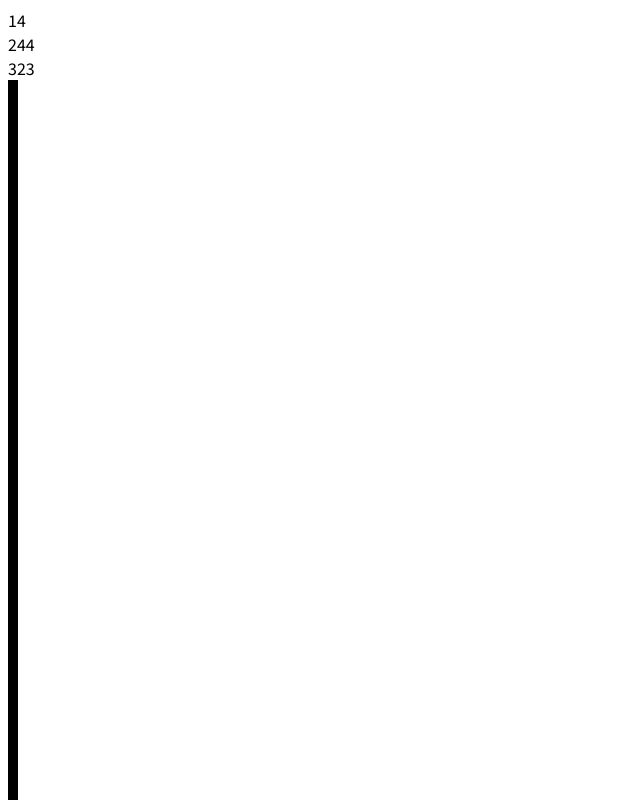
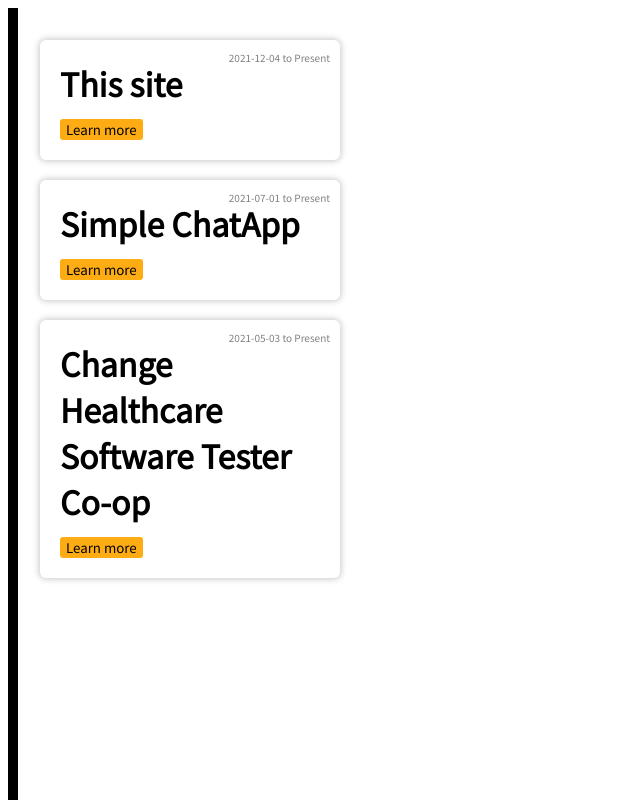
Before and after one commit to t-quinn-t/simple-site, a React (Create React App) app: page / in a window 1280 px wide. Shown: the top 800 px of the page, without its empty margins (0-640 px from the left). Built offline with nearby package versions, Linux system fonts and the light colour scheme.

Commit message:
dev: added timline render card machanism

```diff
--- a/src/App.js
+++ b/src/App.js
@@ -19,31 +19,37 @@ function App() {
     );
 }
 
+/**
+ * This function reads data.js and feeds data to timeline
+ * @returns rendered timeline
+ */
 function initTimeline() {
 
-    const timelineTopTime       = Date.now();
-    const timelineBottomTime    = new Date(2018, 1, 1);
-    const projDataArr           = timelineData.projects;
-    const expDataArr            = timelineData.experience;
+    const timelineTopTime       = CONST.timelineTopTime;
+    const timelineBottomTime    = CONST.timelineBottomTime;
 
-    let data = [
-        {
-            termdate: 22,
-            initdate: 45
-        },
-        {
-            termdate: 14,
-            initdate: 50
-        },
-        {
-            termdate: 244,
-            initdate: 455
-        },
-        {
-            termdate: 323,
-            initdate: 377
+    let data = timelineData.raw;
+
+    // Modify elements in data by appending additional properties
+    //  "initdateDepth", "termdateDepth". These are pixel depth from top converted
+    //  from dates
+    data.forEach(element => {
+        let rawdate = element.termdate;
+        if (rawdate === 'Present') {
+            element['termdateDepth'] = 0;
+        } else {
+            let date = new Date(rawdate);
+            let p = (CONST.timelineTopTime - date)/1000/60/60/24*CONST.DATE_TO_PIXEL_MULTIPLIER;
+            element['termdateDepth'] = p;
         }
-    ]
+        rawdate = element.initdate;
+        if (rawdate === 'Present') {
+            element['initdateDepth'] = 0;
+        }
+        let date = new Date(rawdate);
+        let p = (CONST.timelineTopTime - date)/1000/60/60/24*CONST.DATE_TO_PIXEL_MULTIPLIER;
+        element['initdateDepth'] = p;
+    })
 
     const timelineLength = (timelineTopTime - timelineBottomTime)/1000/60/60/24*CONST.DATE_TO_PIXEL_MULTIPLIER;
     return (
--- a/src/components/TimelineCardComponent.js
+++ b/src/components/TimelineCardComponent.js
@@ -79,6 +79,7 @@ function _renderTime(initdate, termdate) {
  * @returns description list in <li> form
  */
 function _renderDescription(description) {
+    if (description === undefined || description === null) return null;
     return (
         <ul className="timeline-card-description-container">
             {description.map((description, index) => {
--- a/src/components/TimelinePortfolioComponent.js
+++ b/src/components/TimelinePortfolioComponent.js
@@ -20,55 +20,64 @@ function TimelinePortfolio(props) {
 
     // Bind page scroll event
     useEffect(() => {
-
         window.addEventListener("scroll", handleTimelineScroll);
         const initialTimelineDepth = CONST.PAGE_HERO_HEIGHT;
-        while (lowerPoolRef.current.length > 0 && lowerPoolRef.current[0].termdate < initialTimelineDepth) {
+        while (lowerPoolRef.current.length > 0 && lowerPoolRef.current[0].termdateDepth < initialTimelineDepth) {
             middlePoolRef.current.push(lowerPoolRef.current.shift());
         }
         setTimelineCardPool(middlePoolRef.current);
+        console.log(lowerPoolRef.current)
         return () => {
             window.removeEventListener("scroll", handleTimelineScroll);
         }
     }, []);
 
     function handleTimelineScroll(event) {
-
-        let upperInitdate = upperPoolRef.current.length <= 0 ? 0 : upperPoolRef.current[upperPoolRef.current.length-1].initdate;
+        let upperInitdate = upperPoolRef.current.length <= 0 ? 0 : upperPoolRef.current[upperPoolRef.current.length-1].initdateDepth;
         if (upperInitdate > 0 && window.scrollY < upperInitdate) {
             // When scrolling up, append next started card;
             middlePoolRef.current.unshift(upperPoolRef.current.pop());
             setTimelineCardPool([...middlePoolRef.current]);
             return;
         }
-        let lowerInitdate = middlePoolRef.current.length <= 0 ? 0 : middlePoolRef.current[0].initdate;
+        let lowerInitdate = middlePoolRef.current.length <= 0 ? 0 : middlePoolRef.current[0].initdateDepth;
         if (lowerInitdate > 0 && window.scrollY > lowerInitdate) {
             // When scrolling down, remove unstarted card;
             upperPoolRef.current.push(middlePoolRef.current.shift());
             setTimelineCardPool([...middlePoolRef.current]);
             return;
         }
-        let upperTermdate = middlePoolRef.current.length <= 0 ? 0 : middlePoolRef.current[middlePoolRef.current.length-1].termdate;
+        let upperTermdate = middlePoolRef.current.length <= 0 ? 0 : middlePoolRef.current[middlePoolRef.current.length-1].termdateDepth;
         if (upperTermdate > 0 && window.scrollY+CONST.PAGE_HERO_HEIGHT < upperTermdate) {
             // When scrolling up, remove finished card;
             lowerPoolRef.current.unshift(middlePoolRef.current.pop());
             setTimelineCardPool([...middlePoolRef.current]);
             return;
         }
-        let lowerTermdate = lowerPoolRef.current.length <= 0 ? CONST.PAGE_HERO_HEIGHT : lowerPoolRef.current[0].termdate;
+        let lowerTermdate = lowerPoolRef.current.length <= 0 ? CONST.PAGE_HERO_HEIGHT : lowerPoolRef.current[0].termdateDepth;
         if (lowerTermdate > CONST.PAGE_HERO_HEIGHT && window.scrollY+CONST.PAGE_HERO_HEIGHT > lowerTermdate) {
             // When scrolling down, append next unfinished card;
             middlePoolRef.current.push(lowerPoolRef.current.shift());
             setTimelineCardPool([...middlePoolRef.current]);
         }
+        console.log(middlePoolRef.current)
+    }
+
+    function renderCardPool(carddata, index) {
+        return (
+            <TimelineCard key={index}
+            title={carddata.title}
+            brief={carddata.brief}
+            initdate={carddata.initdate}
+            termdate={carddata.termdate}
+            tags={carddata.tags} />
+        )
     }
 
     return (
         <div className="timeline-container">
-            <div>
-                {timelineCardPool.map((x,id) => {
-                    return (<div key={id}>{x.termdate}</div>)
-                })}
+            <div className='timeline-cardpool-container'>
+                {timelineCardPool.map((carddata, index) => renderCardPool(carddata, index))}
             </div>
             <div className="linebody" style={{
                 height: props.length
--- a/src/data.json
+++ b/src/data.json
@@ -1,8 +1,8 @@
 {
-    "projects": [
+    "raw":[
         {
             "title": "This site",
-            "initdate": "12/04/2021",
+            "initdate": "2021-12-04",
             "termdate": "Present",
             "brief":"A simple personal static portfolio website built with React",
             "tags":["React", "Javascript", "CSS", "HTML"],
@@ -12,18 +12,16 @@
         },
         {
             "title": "Simple ChatApp",
-            "initdate": "07/01/2021",
+            "initdate": "2021-07-01",
             "termdate": "Present",
             "brief": "A simple chatroom application built with Spring(backend) and React(frontend)",
             "tags": ["React","Javascript", "CSS", "JSX", "Web Socket", "STOMP.js", "Spring Boot", "JWT", "PostgreSQL", "Maven", "JDBC"],
             "demolink":"https://bondgg.com",
             "sourcelink":"https://src.com"
-        }
-    ],
-    "experience": [
+        },
         {
             "title": "Change Healthcare Software Tester Co-op",
-            "initdate": "05/03/2021",
+            "initdate": "2021-05-03",
             "termdate": "Present",
             "brief": "Software tester on ChangeHealthcare Workflow Intelligence Team",
             "tags": ["Manual Testing", "SQL", "Virtual Machine"],
--- a/src/style/TimelineCardStyle.css
+++ b/src/style/TimelineCardStyle.css
@@ -15,6 +15,7 @@ hr {
     box-sizing: border-box;
     max-width: 300px;
     padding: 20px;
+    margin: 20px;
 
     box-shadow: 0 0 6px 1px rgb(201, 199, 199);
     border-radius: 6px;
--- a/src/style/TimelinePortfolioStyle.css
+++ b/src/style/TimelinePortfolioStyle.css
@@ -6,3 +6,11 @@
     height: 100px;
     background-color: black;
 }
+
+/* ================ Timeline Container ===================== */
+.timeline-cardpool-container {
+    position:fixed;
+    top: 20px;
+    left: 20px;
+    box-sizing: border-box;
+}
--- a/src/util.js
+++ b/src/util.js
@@ -3,7 +3,9 @@
 
 const CONST = {
     DATE_TO_PIXEL_MULTIPLIER: 2,
-    PAGE_HERO_HEIGHT: 300
+    PAGE_HERO_HEIGHT: 300,
+    timelineTopTime: Date.now(),
+    timelineBottomTime: new Date(2018, 1, 1)
 }
 
 
```
